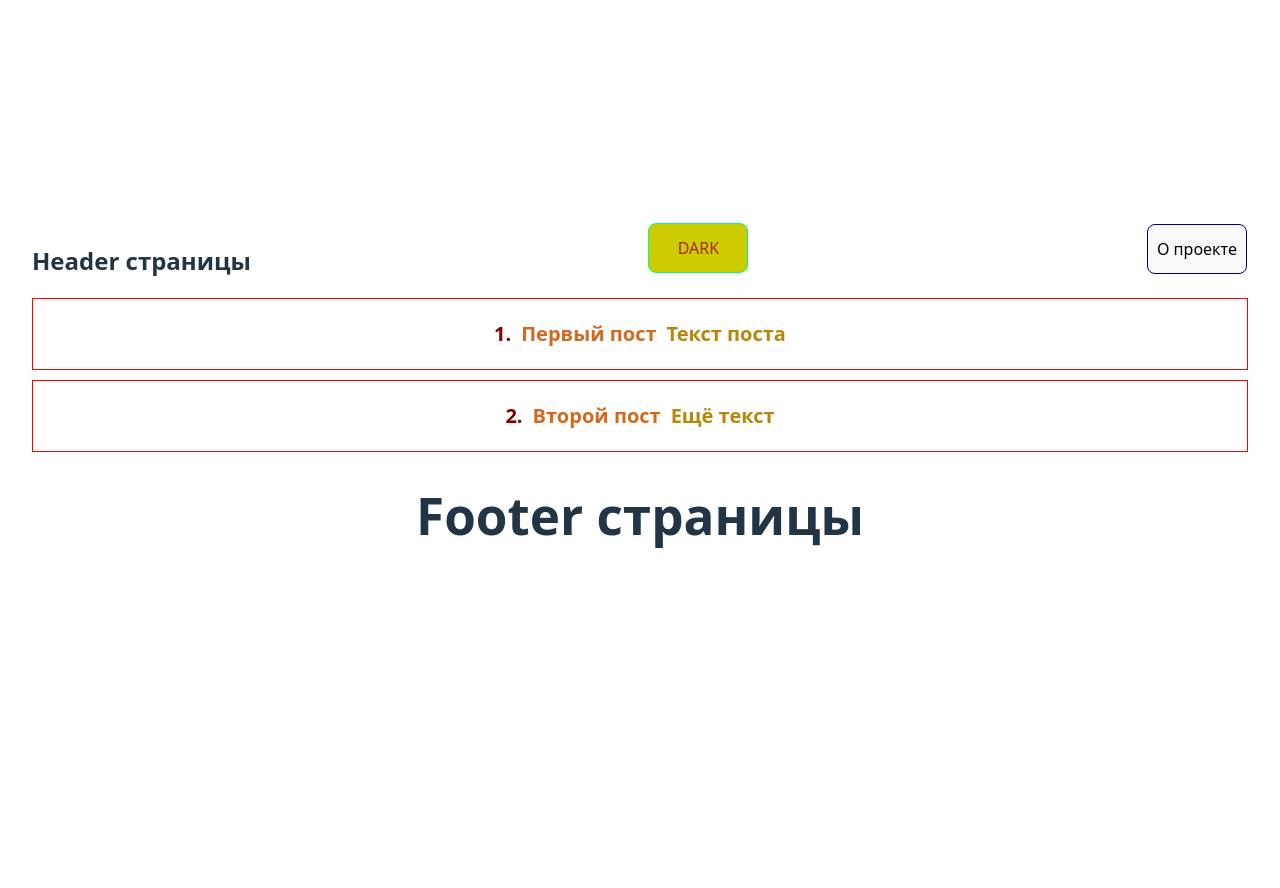
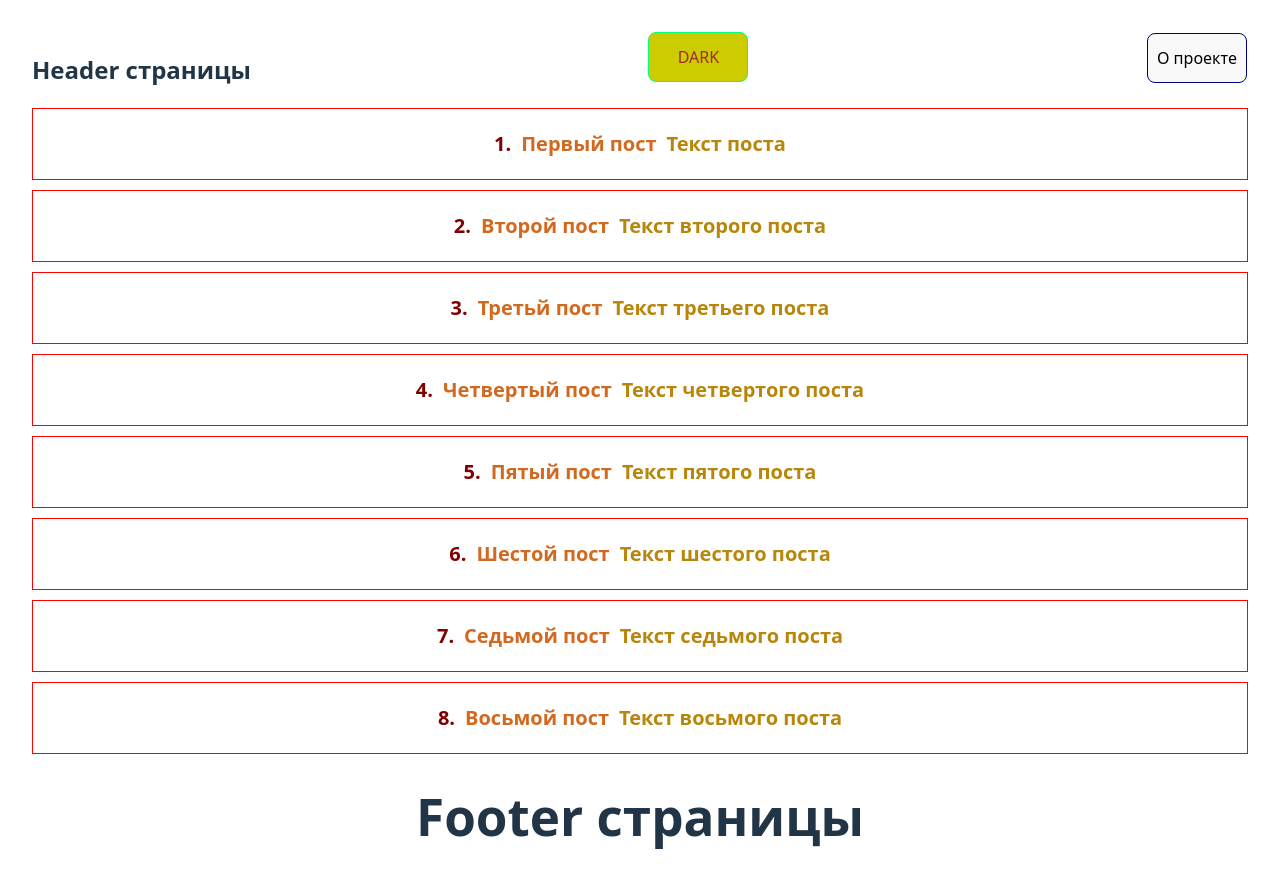
Before and after one commit to MSI-90/ASTON_react, a React (Vite) app in the folder my-app/: page / in a window 1280 px wide. Shown: the top 888 px of the page. Before the commit the page ends 800 px from the top, so only its background shows below. Built offline with nearby package versions, Linux system fonts and the light colour scheme.

Commit message:
Докинул посты заглушки в PostList.tsx

```diff
--- a/my-app/src/widgets/PostList/PostList.tsx
+++ b/my-app/src/widgets/PostList/PostList.tsx
@@ -2,7 +2,13 @@
 
 const posts = [
     { id: 1, title: 'Первый пост', body: 'Текст поста' },
-    { id: 2, title: 'Второй пост', body: 'Ещё текст' }
+    { id: 2, title: 'Второй пост', body: 'Текст второго поста' },
+    { id: 3, title: 'Третьй пост', body: 'Текст третьего поста' },
+    { id: 4, title: 'Четвертый пост', body: 'Текст четвертого поста' },
+    { id: 5, title: 'Пятый пост', body: 'Текст пятого поста' },
+    { id: 6, title: 'Шестой пост', body: 'Текст шестого поста' },
+    { id: 7, title: 'Седьмой пост', body: 'Текст седьмого поста' },
+    { id: 8, title: 'Восьмой пост', body: 'Текст восьмого поста' },
 ]
 
 export default function PostList() {
```
